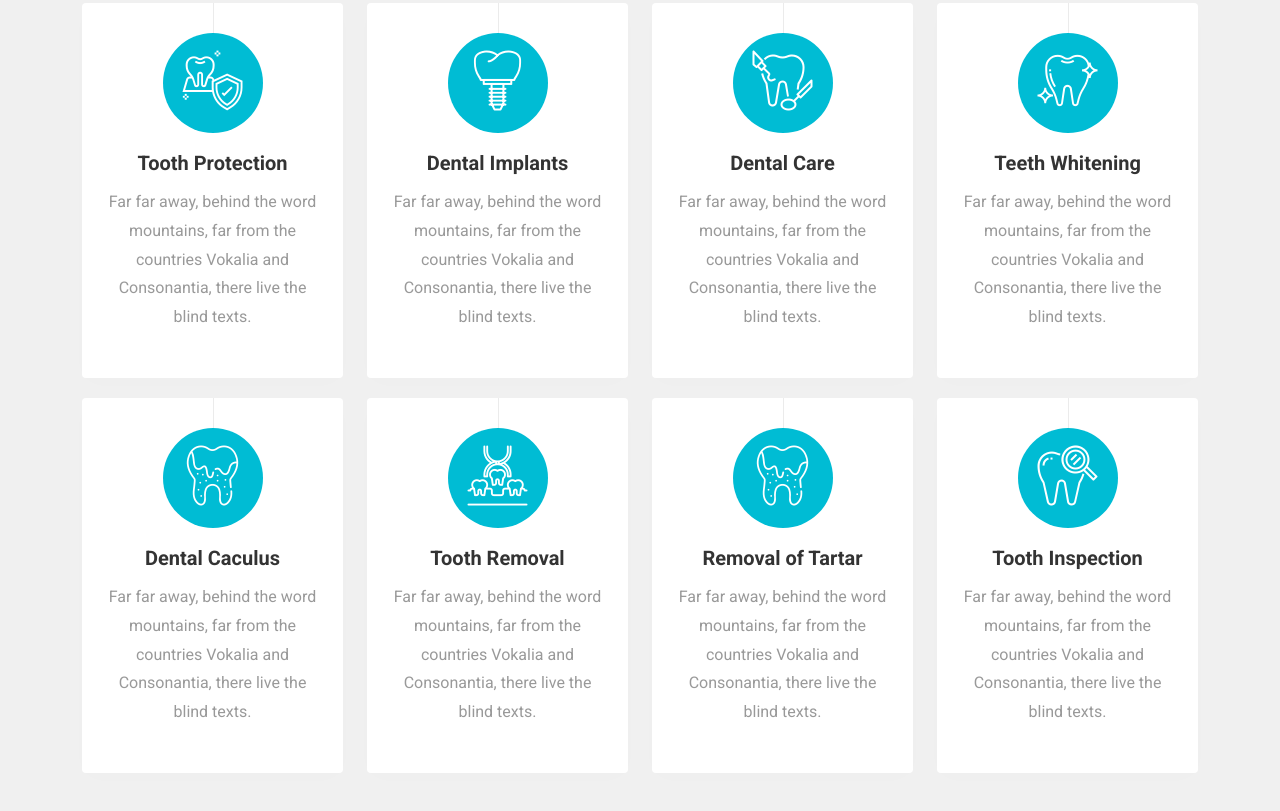
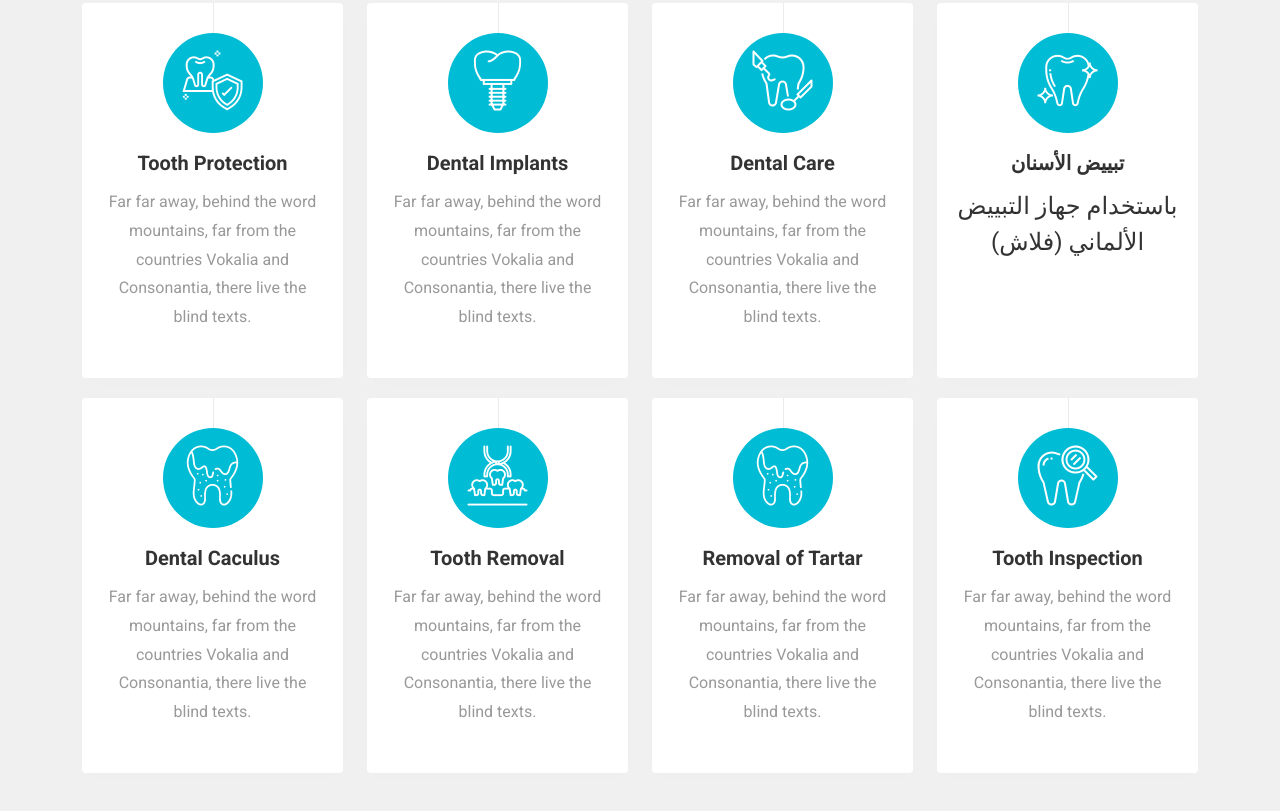
Before and after one commit to shaheendentalclinic/shaheendentalclinic.github.io, a plain HTML site: page index.html in a window 1280 px wide. Shown: the part 1509-2320 px from the top of the page. Drawn offline with Linux system fonts and the light colour scheme; some packages are replaced by stand-ins of ours; no server answers; files whose address does not match are found by name.

Commit message:
Update index.html

```diff
--- a/index.html
+++ b/index.html
@@ -2,6 +2,7 @@
 <title>Shaheen Dental Clinic</title>
 <meta charset="utf-8">
 <meta name="viewport" content="width=device-width, initial-scale=1, shrink-to-fit=no">
+<meta name="msvalidate.01" content="3D336F355C6FF3DA146EF64FAD7AEB3C" />
 <link rel="preconnect" href="https://fonts.gstatic.com">
 <link href="https://fonts.googleapis.com/css2?family=Roboto:wght@300;400;500;700;900&amp;display=swap" rel="stylesheet">
 <link rel="stylesheet" href="css/font-awesome.min.css">
@@ -148,8 +149,8 @@
 <div class="services-2">
 <div class="icon"><span class="flaticon-tooth-1"></span></div>
 <div class="text">
-<h2>Teeth Whitening</h2>
-<p>Far far away, behind the word mountains, far from the countries Vokalia and Consonantia, there live the blind texts.</p>
+<h2>تبييض الأسنان</h2>
+<h4>باستخدام جهاز التبييض الألماني (فلاش)<h4>
 </div>
 </div>
 </div>
@@ -314,7 +315,6 @@
 <div class="container-xl">
 <div class="row">
 <div class="col-md-12 text-center">
-<p class="mb-0" style="font-size: 14px;">Copyright ©<script data-cfasync="false" src="js/email-decode.min.js"></script><script>document.write(new Date().getFullYear());</script>2023 All rights reserved | This template is made with <i class="fa fa-heart color-danger" aria-hidden="true"></i> by <a href="https://colorlib.com" target="_blank" rel="nofollow noopener">Colorlib</a></p>
 </div>
 </div>
 </div>
```
